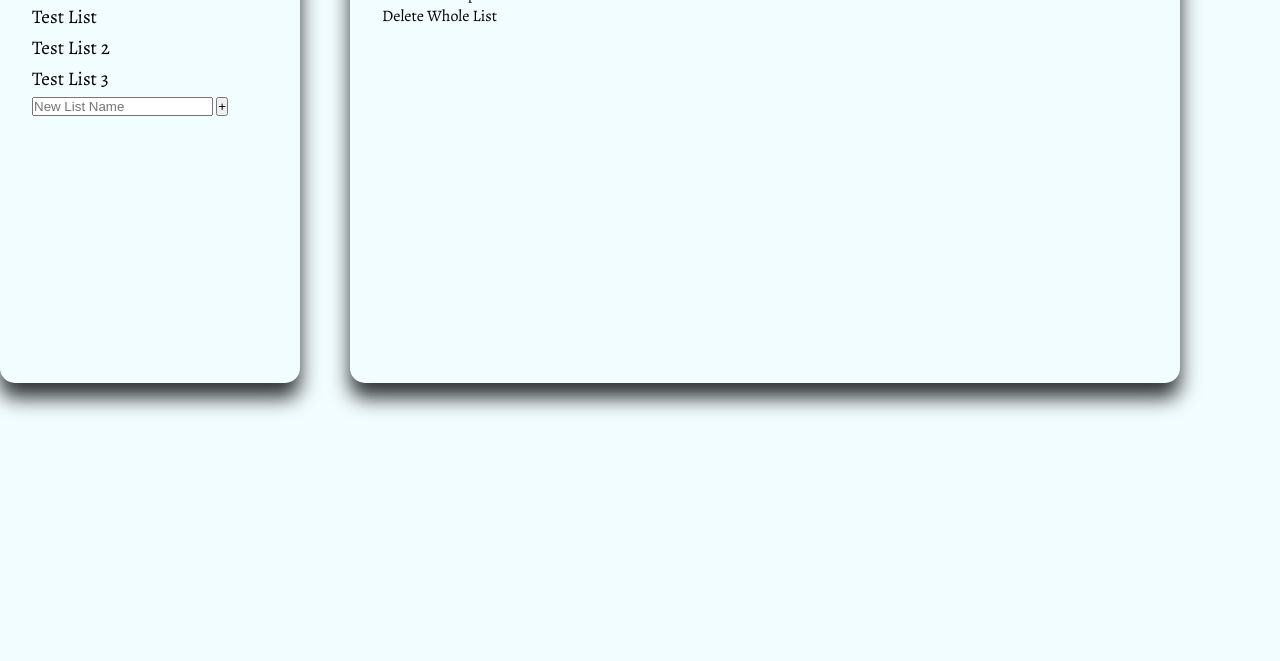
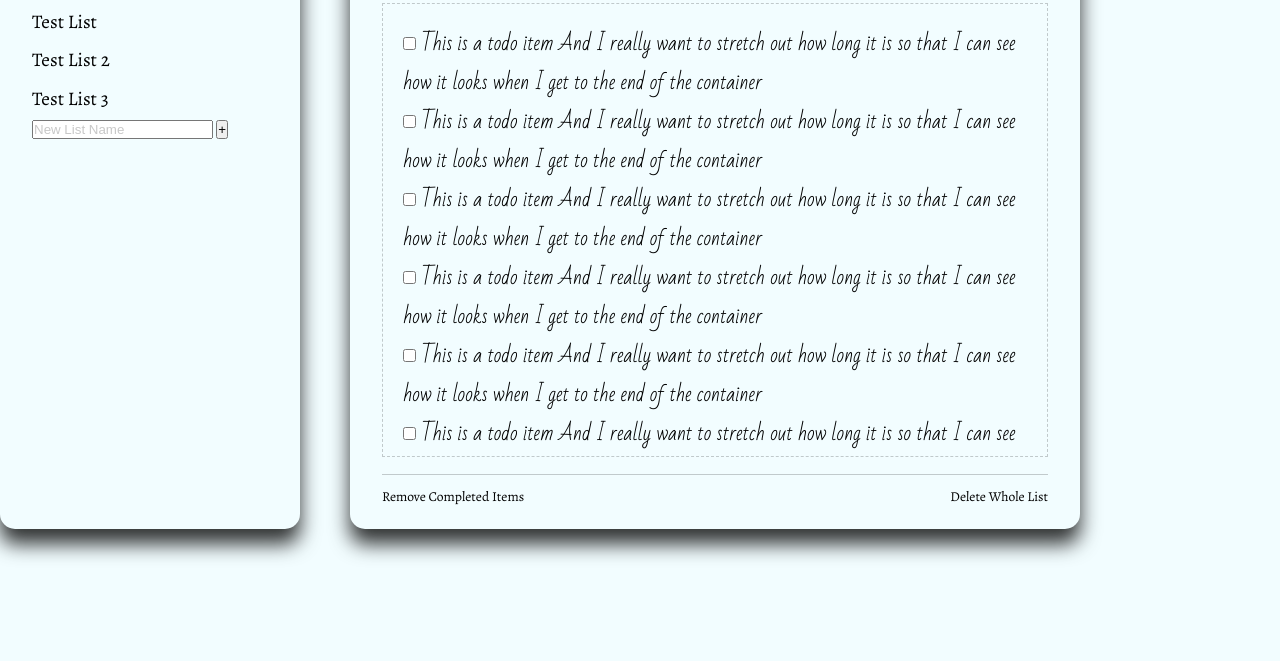
Before and after one commit to Mtec-DrewIvey/toDo, a plain HTML site: page index.html in a window 1280 px wide. Shown: the part 185-846 px from the top of the page. Before the commit the page ends 800 px from the top, so only its background shows below. Drawn offline with nearby package versions, Linux system fonts and the light colour scheme.

Commit message:
added partial files with variables and mixins. Created 'all' mixin file for ease of import to main stylesheet. finished general styling of html

```diff
--- /dev/null
+++ b/css/_variables.scss
@@ -0,0 +1,13 @@
+// Font Families
+$ff-main: "Alegreya", sans-serif;
+$ff-todo: "Bad Script", sans-serif;
+
+// Font Sizes
+$fs-header: 2.5em;
+$fs-lists: 1.5em;
+$fs-todos: 1.25em;
+$fs-delete-options: 0.85em;
+
+// Colors
+$color-danger: #bb2124;
+$color-success: #22bb33;
--- /dev/null
+++ b/css/mixins/_all.scss
@@ -0,0 +1,2 @@
+@import "card.scss";
+@import "delete-options.scss";
--- /dev/null
+++ b/css/mixins/_card.scss
@@ -0,0 +1,17 @@
+@use "../variables";
+
+// Cards containing lists and todos
+@mixin card($height: 100%, $width: 100%) {
+	align-self: start;
+	border-radius: 15px;
+	box-shadow: 0 15px 20px rgba(0, 0, 0, 0.8);
+	padding: 2em;
+	width: $width;
+	height: $height;
+
+	h2 {
+		font-size: variables.$fs-header;
+		border-bottom: 1px solid rgba(0, 0, 0, 0.2);
+		margin-bottom: 0.45em;
+	}
+}
--- /dev/null
+++ b/css/mixins/_delete-options.scss
@@ -0,0 +1,7 @@
+@use "../variables";
+
+@mixin delete-options($theme: variables.$color-success) {
+	color: $theme;
+	border-bottom: 1px solid $theme;
+	cursor: pointer;
+}
--- a/css/style.scss
+++ b/css/style.scss
@@ -1,9 +1,14 @@
+/*
+Grab partials
+*/
+@use "variables";
+@import "mixins/all.scss";
+
 /*
 ==============
 Global Styles
 ==============
 */
-
 *,
 *::before,
 *::after {
@@ -26,17 +31,18 @@ html {
 
 body {
 	min-height: 100vh;
+	overflow: hidden;
 	background-color: #f2fdff;
 	display: grid;
 	row-gap: 2em;
 	place-items: center;
 	grid-template-columns:
 		minmax(150px, 300px) minmax(25px, 50px) minmax(400px, 1fr)
-		100px;
-	grid-template-rows: minmax(0, 50px) 1fr 1fr minmax(0, 200px);
+		200px;
+	grid-template-rows: minmax(0, 50px) 300px 300px minmax(0, 100px);
 
 	grid-template-areas:
-		". header header ."
+		"clock header header ."
 		"list-items . main ."
 		"list-items . main ."
 		". . . .";
@@ -53,16 +59,13 @@ Template Styles
 
 .company-logo {
 	grid-area: header;
+	padding-top: 1em;
 }
 
 .all-lists {
+	overflow-y: auto;
 	grid-area: list-items;
-	align-self: start;
-	border-radius: 15px;
-	box-shadow: 0 15px 20px rgba(0, 0, 0, 0.8);
-	padding: 2em;
-	width: 100%;
-	height: 100%;
+	@include card;
 
 	h2 {
 		font-size: 2.5em;
@@ -73,23 +76,48 @@ Template Styles
 	.lists {
 		list-style: none;
 		font-size: 1.2em;
+		line-height: 2em;
+	}
 
-		li {
-			margin-bottom: 0.2em;
-		}
+	.new::placeholder {
+		opacity: 40%;
 	}
 }
 
 .todo-list {
 	grid-area: main;
-	align-self: start;
-	height: 100%;
-	width: 100%;
-	box-shadow: 0 15px 20px rgba(0, 0, 0, 0.8);
-	border-radius: 15px;
-	padding: 2em;
+	@include card;
 
 	h2 {
 		text-align: center;
 	}
 }
+
+.todo-items {
+	display: flex;
+	font-family: variables.$ff-todo;
+	font-size: variables.$fs-todos;
+	flex-direction: column;
+	align-items: center;
+	height: 80%;
+	overflow-y: auto;
+	border: 1px dashed rgba(0, 0, 0, 0.2);
+	padding: 1em;
+	margin-bottom: 0.85em;
+}
+
+.delete-options {
+	border-top: 1px solid rgba(0, 0, 0, 0.2);
+	display: flex;
+	justify-content: space-between;
+	font-size: variables.$fs-delete-options;
+	padding-top: 0.85em;
+
+	.remove:hover {
+		@include delete-options;
+	}
+
+	.delete:hover {
+		@include delete-options($theme: variables.$color-danger);
+	}
+}
--- a/index.html
+++ b/index.html
@@ -16,6 +16,10 @@
 		<link rel="preconnect" href="https://fonts.gstatic.com" crossorigin />
 		<link
 			href="https://fonts.googleapis.com/css2?family=Alegreya&display=swap"
+			rel="stylesheet"
+		/>
+		<link
+			href="https://fonts.googleapis.com/css2?family=Bad+Script&display=swap"
 			rel="stylesheet"
 		/>
 		<!-- My links -->
@@ -59,12 +63,80 @@
 			<div class="todo-items">
 				<div class="todo-item">
 					<input type="checkbox" name="item" id="item" />
-					<label for="item">This is a todo item</label>
+					<label for="item"
+						>This is a todo item And I really want to stretch out how long it is
+						so that I can see how it looks when I get to the end of the
+						container</label
+					>
+				</div>
+				<div class="todo-item">
+					<input type="checkbox" name="item" id="item" />
+					<label for="item"
+						>This is a todo item And I really want to stretch out how long it is
+						so that I can see how it looks when I get to the end of the
+						container</label
+					>
+				</div>
+				<div class="todo-item">
+					<input type="checkbox" name="item" id="item" />
+					<label for="item"
+						>This is a todo item And I really want to stretch out how long it is
+						so that I can see how it looks when I get to the end of the
+						container</label
+					>
+				</div>
+				<div class="todo-item">
+					<input type="checkbox" name="item" id="item" />
+					<label for="item"
+						>This is a todo item And I really want to stretch out how long it is
+						so that I can see how it looks when I get to the end of the
+						container</label
+					>
+				</div>
+				<div class="todo-item">
+					<input type="checkbox" name="item" id="item" />
+					<label for="item"
+						>This is a todo item And I really want to stretch out how long it is
+						so that I can see how it looks when I get to the end of the
+						container</label
+					>
+				</div>
+				<div class="todo-item">
+					<input type="checkbox" name="item" id="item" />
+					<label for="item"
+						>This is a todo item And I really want to stretch out how long it is
+						so that I can see how it looks when I get to the end of the
+						container</label
+					>
+				</div>
+				<div class="todo-item">
+					<input type="checkbox" name="item" id="item" />
+					<label for="item"
+						>This is a todo item And I really want to stretch out how long it is
+						so that I can see how it looks when I get to the end of the
+						container</label
+					>
+				</div>
+				<div class="todo-item">
+					<input type="checkbox" name="item" id="item" />
+					<label for="item"
+						>This is a todo item And I really want to stretch out how long it is
+						so that I can see how it looks when I get to the end of the
+						container</label
+					>
+				</div>
+				<div class="todo-item">
+					<input type="checkbox" name="item" id="item" />
+					<label for="item"
+						>This is a todo item And I really want to stretch out how long it is
+						so that I can see how it looks when I get to the end of the
+						container</label
+					>
 				</div>
 			</div>
 			<div class="delete-options">
-				<p id="removeMompleted" class="delete-option">Remove Completed Items</p>
-				<p id="removeList" class="delete-option">Delete Whole List</p>
+				<p id="removeCompleted" class="remove">Remove Completed Items</p>
+				<p id="removeList" class="delete">Delete Whole List</p>
 			</div>
 		</div>
 	</body>
--- a/scripts/main.js
+++ b/scripts/main.js
@@ -0,0 +1,30 @@
+const res = document.getElementById("res");
+const ct = document.getElementById("count");
+const currentTime = document.getElementById("time");
+const tRes = document.getElementById("timeRes");
+
+function currentTimeCount() {
+	let time = new Date();
+	let hours = time.getHours();
+	let minutes = time.getMinutes();
+	if (minutes < 10) {
+		minutes = `0${minutes}`;
+	}
+	let t_str = `${hours}:${minutes} `;
+	if (hours > 11) {
+		t_str += "PM";
+	} else {
+		t_str += "AM";
+	}
+	currentTime.innerHTML = `Current Time: ${hours}:${minutes}`;
+	if (hours >= "0" && hours <= "12") {
+		tRes.innerHTML = `Good Morning`;
+	} else if (hours >= "13" && hours <= "16") {
+		tRes.innerHTML = `Good Afternoon`;
+	} else if (hours >= "17" && hours <= "19") {
+		tRes.innerHTML = `Good Evening`;
+	} else if (hours >= "20" && hours <= "23") {
+		tRes.innerHTML = `Good Night`;
+	}
+}
+setInterval(currentTimeCount, 1000);
```
Also changed, not shown: css/style.css, 1 other file.
